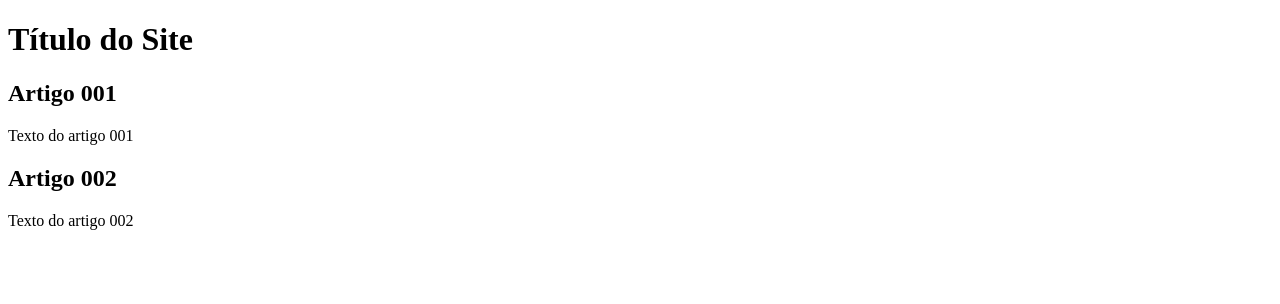
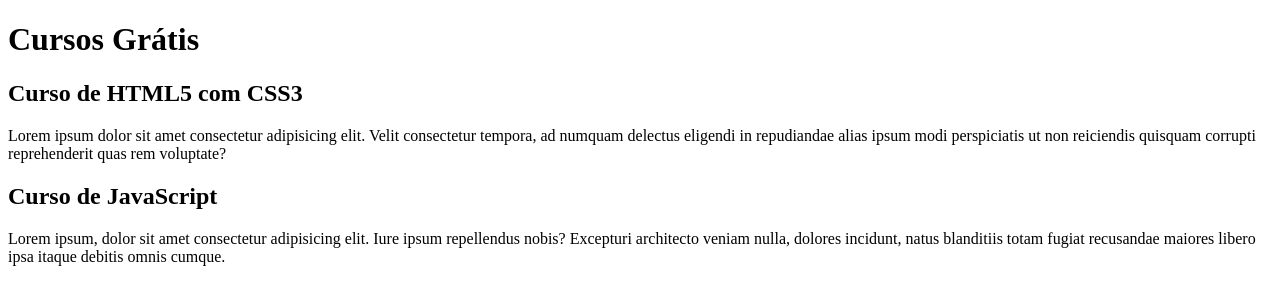
Before and after one commit to RodrigoAHB/Projeto-Site, a plain HTML site: page index.html in a window 1280 px wide. Drawn offline with Linux system fonts and the light colour scheme.

Commit message:
comecei a escrever o conteúdo

```diff
--- a/index.html
+++ b/index.html
@@ -9,15 +9,15 @@
 <body>
     <main>
         <header>
-            <h1>Título do Site</h1>
+            <h1>Cursos Grátis</h1>
         </header>
         <article>
-            <h2>Artigo 001</h2>
-            <p>Texto do artigo 001</p>
+            <h2>Curso de HTML5 com CSS3</h2>
+            <p>Lorem ipsum dolor sit amet consectetur adipisicing elit. Velit consectetur tempora, ad numquam delectus eligendi in repudiandae alias ipsum modi perspiciatis ut non reiciendis quisquam corrupti reprehenderit quas rem voluptate?</p>
         </article>
         <article>
-            <h2>Artigo 002</h2>
-            <p>Texto do artigo 002</p>
+            <h2>Curso de JavaScript</h2>
+            <p>Lorem ipsum, dolor sit amet consectetur adipisicing elit. Iure ipsum repellendus nobis? Excepturi architecto veniam nulla, dolores incidunt, natus blanditiis totam fugiat recusandae maiores libero ipsa itaque debitis omnis cumque.</p>
         </article>
     </main>
 </body>
```
